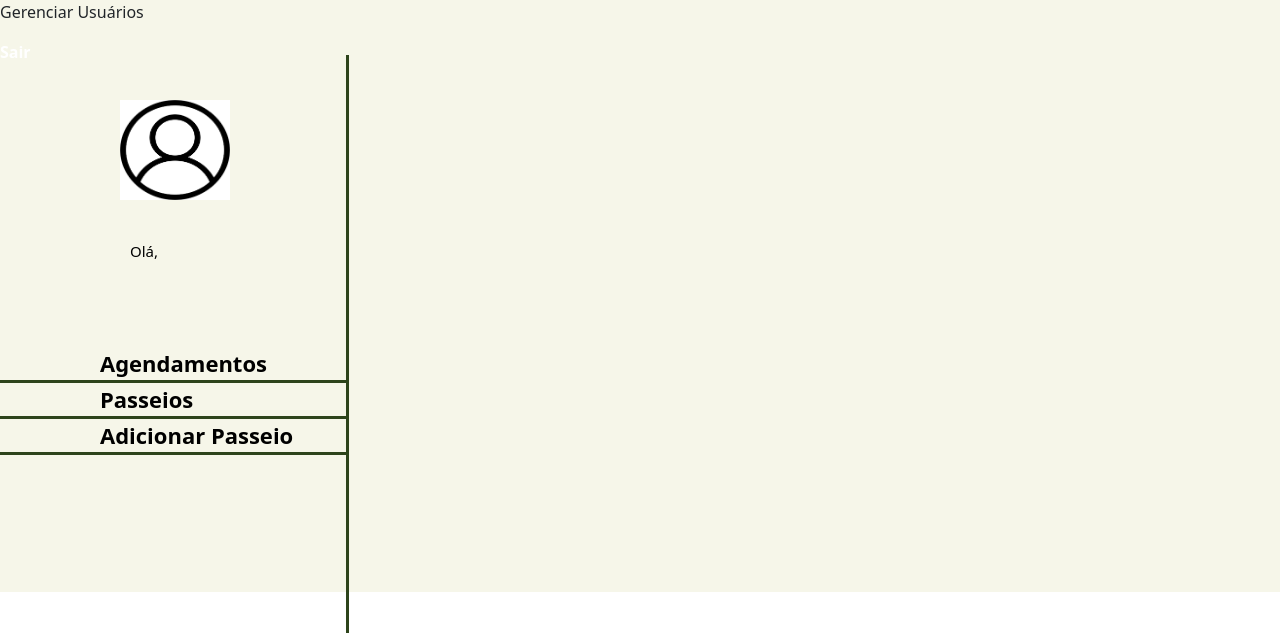
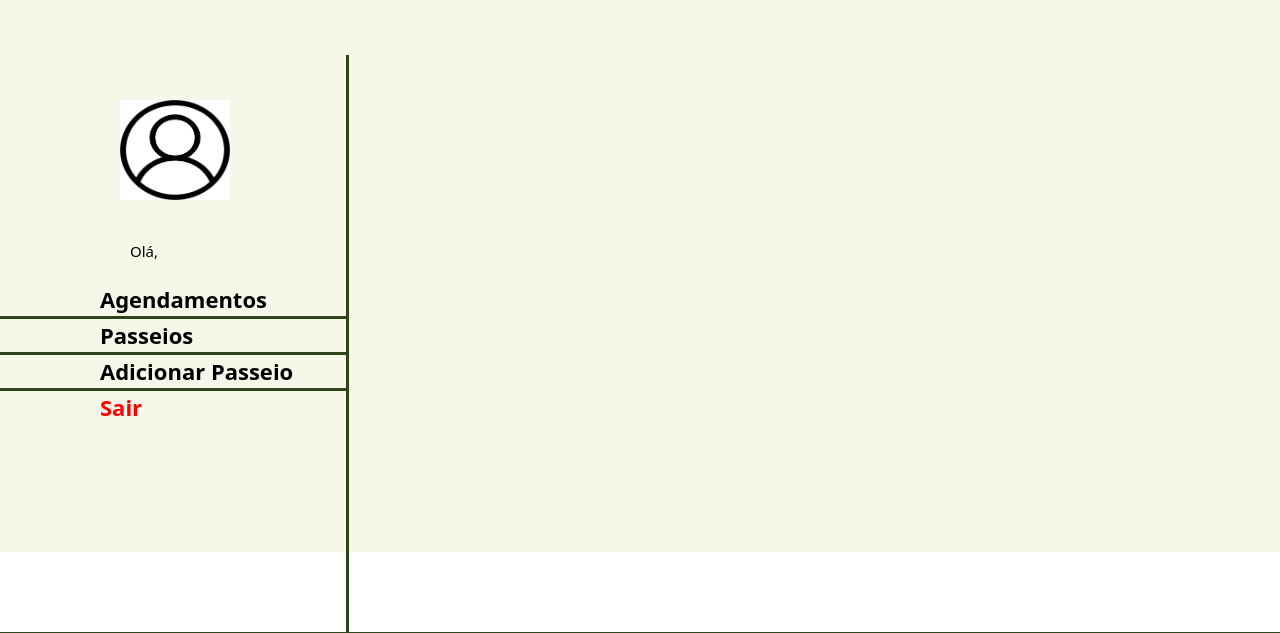
Before and after one commit to Geronilton/pi23_katu_experience, a Django app: page /perfil/ in a window 1280 px wide. Shown: the part 160-793 px from the top of the page. Run offline with Django 4.2, Linux system fonts and the light colour scheme; the visitor is signed in with stand-in values (Sample User, id 1); some libraries are stand-ins or nearby versions.

Commit message:
permissao de usuario, na pagina perfil

```diff
--- a/templates/perfil.html
+++ b/templates/perfil.html
@@ -6,13 +6,9 @@
     <img id="usuary" src="{% static 'img/icons/usuario1.png' %}" alt="img_usuario" width= "110px" height="100px">
     <p id="paragrafo"> Olá, {{ user.nome_completo }} </p>
 
-    {% if user.is_superuser %}
-    <p>Gerenciar Usuários</p>
-    {% endif %}
-    <a href="{% url 'logout' %}">Sair</a>
-
     <div class="links">
         <br>
+        {% if user.is_superuser %}
         <a id="linkes" href="">Agendamentos</a>
         <br>
         <div id="linha-horizontal"></div>
@@ -24,6 +20,17 @@
         <a id="linkes" href="{% url 'cadastrarPasseio' %}">Adicionar Passeio</a>
         <br>
         <div id="linha-horizontal"></div>
+        {% else %}
+        <a id="linkes" href="">Meus Passeios</a>
+        <br>
+        <div id="linha-horizontal"></div>
+        <a id="linkes" href="">Alterar dados da conta</a>
+        <br>
+        <div id="linha-horizontal"></div>
+        {% endif %}
+        <a id="linkes" href="{% url 'logout' %}" style="color: red;">Sair</a>
+        <br>
+
     </div>
     <br>
     <div id="linha-vertical"></div>
```
